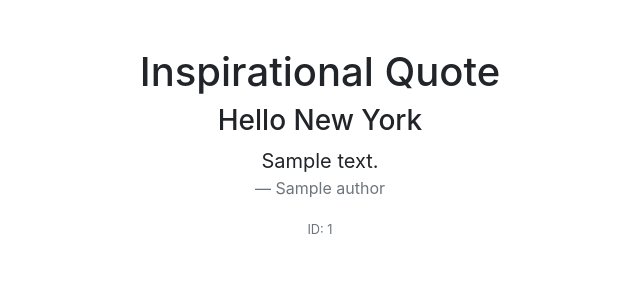
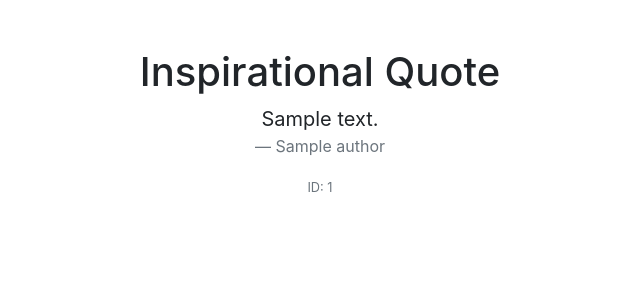
Before and after one commit to ckriutz/inspirational-quotes-app, a Flask app: page / in a window 1280 px wide. Shown: the top 300 px of the page, without its empty margins (320-960 px from the left). Run offline with Flask 2, Linux system fonts and the light colour scheme; a database or web service that is not in the repository returns one stand-in record (values such as "Sample title"); data that the repository does not hold is empty; some libraries are stand-ins or nearby versions.

Commit message:
reverting change

```diff
--- a/templates/index.html
+++ b/templates/index.html
@@ -11,7 +11,6 @@
         <div class="row justify-content-center">
             <div class="col-md-8 text-center">
                 <h1>Inspirational Quote</h1>
-                <h3>Hello New York</h3>
                 <blockquote class="blockquote">
                     <p class="mb-0">{{ text }}</p>
                     <footer class="blockquote-footer">{{ author }}</footer>
```
